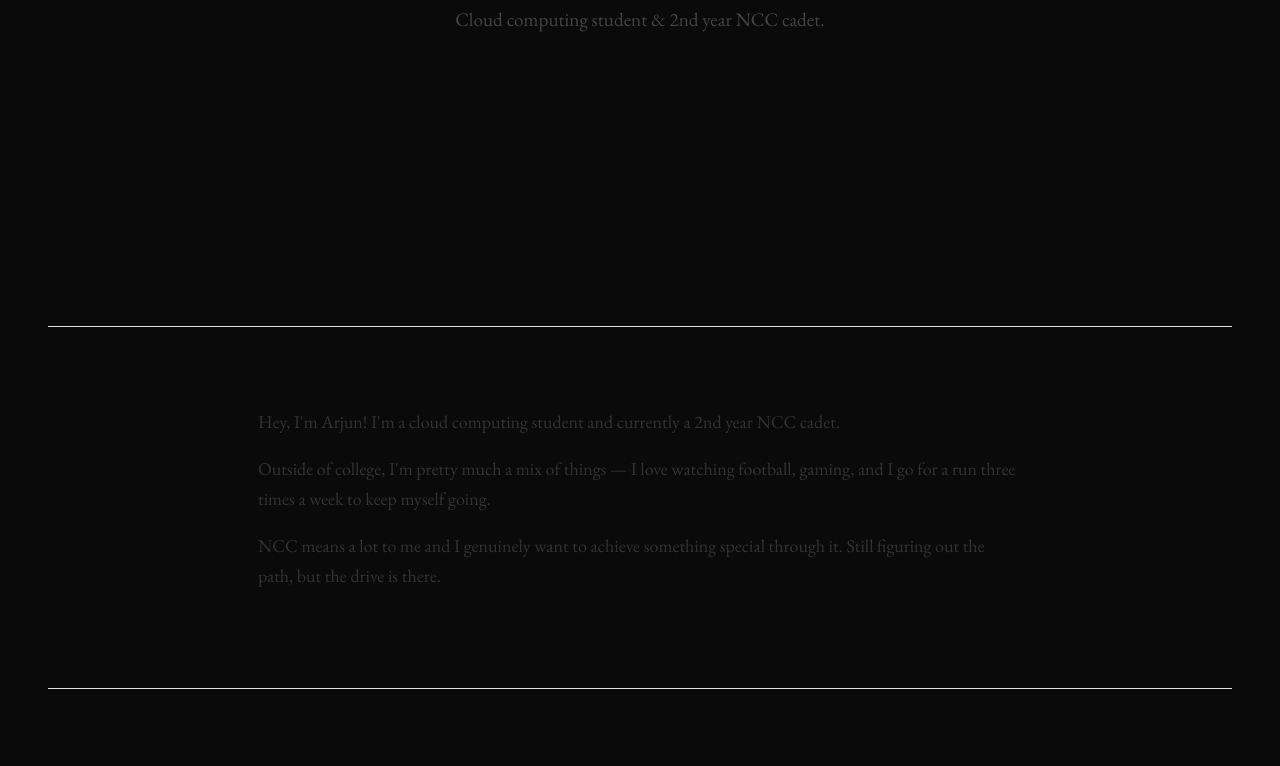
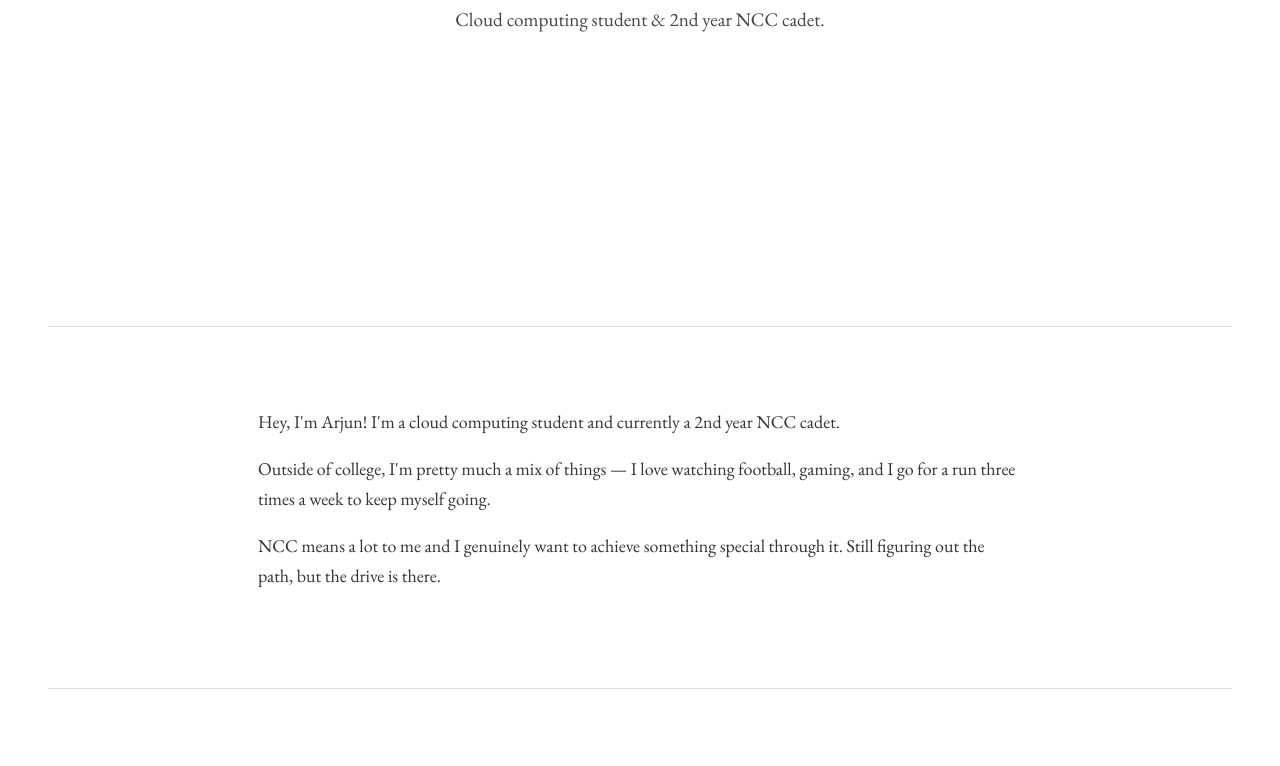
Before and after one commit to Arjun-ragesh077/Portfolio-Backend, a website: page public/index.html in a window 1280 px wide. Shown: the part 474-1240 px from the top of the page. Drawn offline with nearby package versions, Linux system fonts and the light colour scheme; a web font is replaced by a local one.

Commit message:
Update index.html

```diff
--- a/public/index.html
+++ b/public/index.html
@@ -9,8 +9,8 @@
     *, *::before, *::after { box-sizing: border-box; margin: 0; padding: 0; }
 
     :root {
-      --bg: #0a0a0a;
-      --fg: #111111;
+      --bg: #ffffff;
+      --fg: #ffffff;
       --muted: #888888;
       --line: #e0e0e0;
       --accent: #111111;
```
